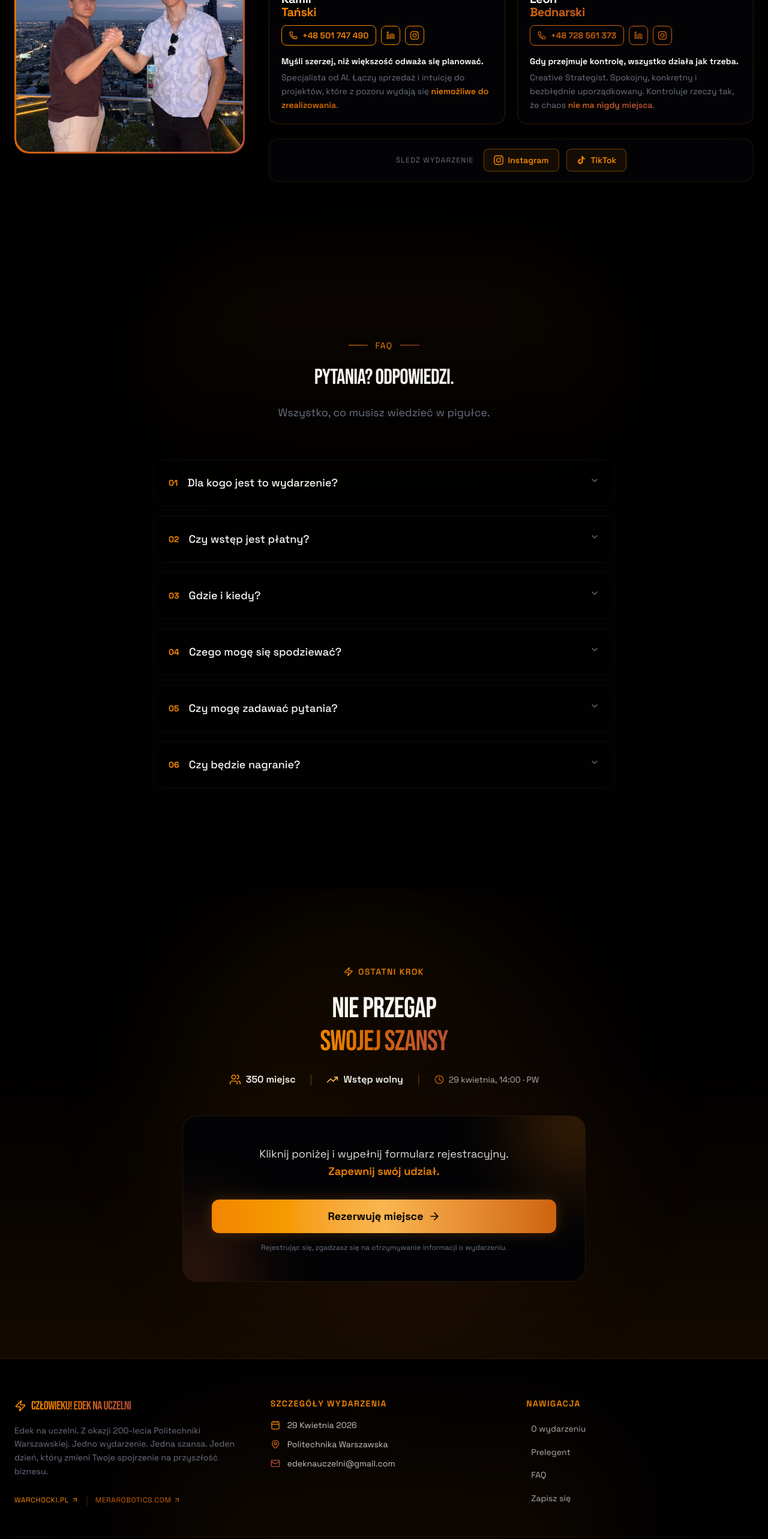
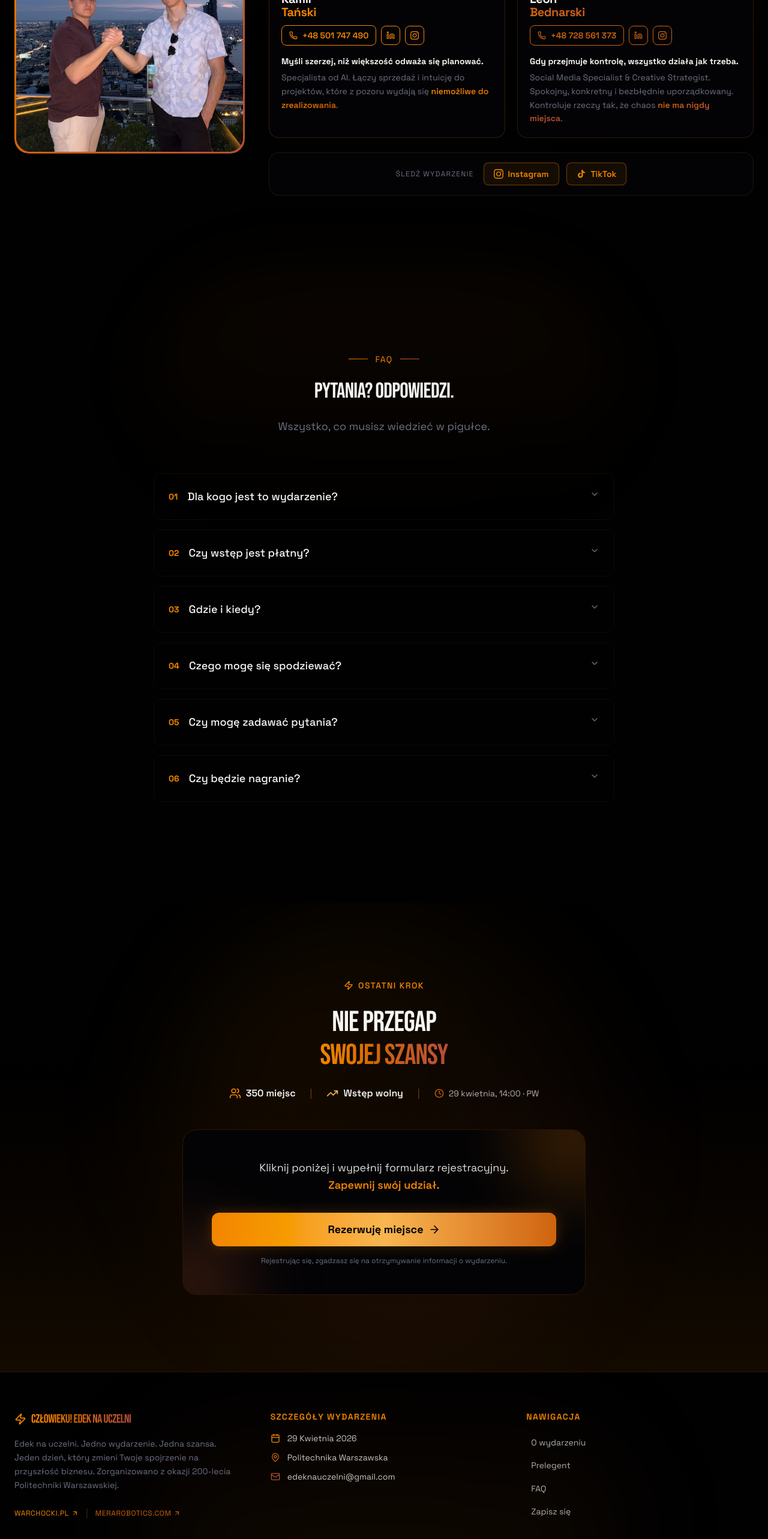
Before and after one commit to KamilaseQ/edwardowa_rewolucja, a Next.js app: page / in a window 1280 px wide. Shown: the part 4840-7406 px from the top of the page at 60% size. Built offline with nearby package versions, Linux system fonts and the light colour scheme.

Commit message:
little text change

```diff
--- a/components/landing/footer.tsx
+++ b/components/landing/footer.tsx
@@ -21,7 +21,7 @@ export function Footer() {
               </h3>
             </div>
             <p className="text-sm text-muted-foreground leading-relaxed mb-6">
-              Edek na uczelni. Z okazji 200-lecia Politechniki Warszawskiej. Jedno wydarzenie. Jedna szansa. Jeden dzień, który zmieni Twoje spojrzenie na przyszłość biznesu.
+              Edek na uczelni. Jedno wydarzenie. Jedna szansa. Jeden dzień, który zmieni Twoje spojrzenie na przyszłość biznesu. Zorganizowano z okazji 200-lecia Politechniki Warszawskiej.
             </p>
             <div className="flex gap-3">
               <a
--- a/components/landing/organizers-section.tsx
+++ b/components/landing/organizers-section.tsx
@@ -60,7 +60,7 @@ const organizers: Organizer[] = [
     instagramUrl: "https://www.instagram.com/bednarski_leon/",
     quote: "Gdy przejmuje kontrolę, wszystko działa jak trzeba.",
     description:
-      "Creative Strategist. Spokojny, konkretny i bezbłędnie uporządkowany. Kontroluje rzeczy tak, że chaos nie ma nigdy miejsca.",
+      "Social Media Specialist & Creative Strategist. Spokojny, konkretny i bezbłędnie uporządkowany. Kontroluje rzeczy tak, że chaos nie ma nigdy miejsca.",
     highlightPhrase: "nie ma nigdy miejsca",
     gradientFrom: "oklch(0.62 0.16 50)",
     gradientTo: "oklch(0.55 0.14 35)",
```
